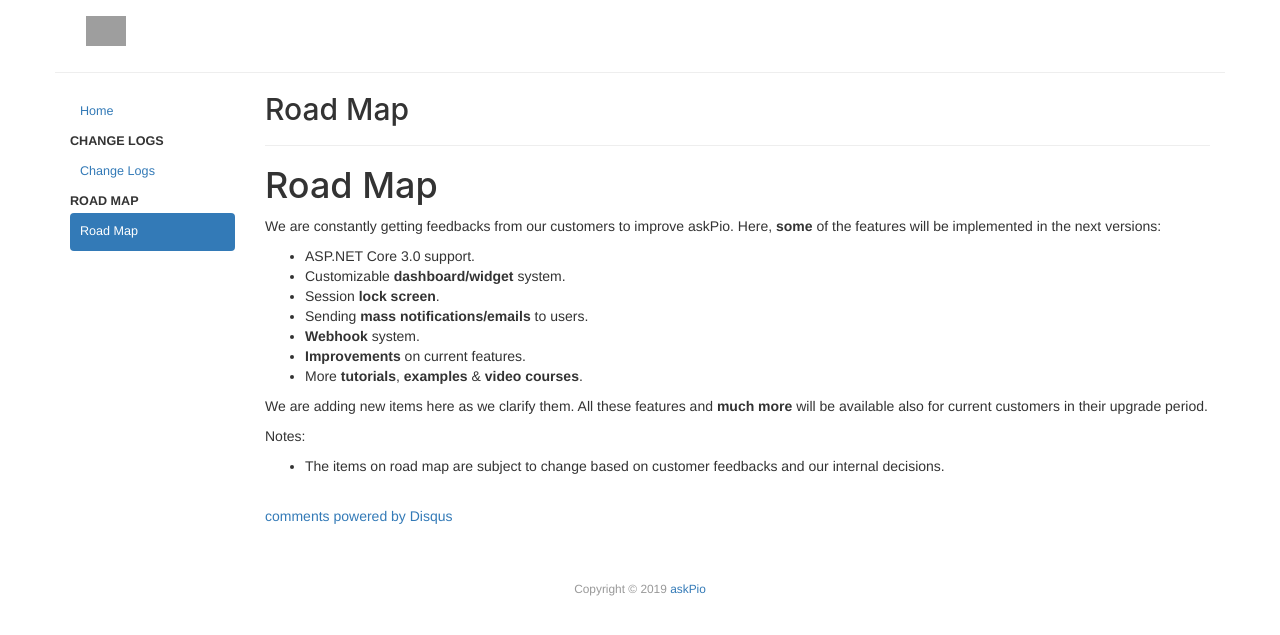
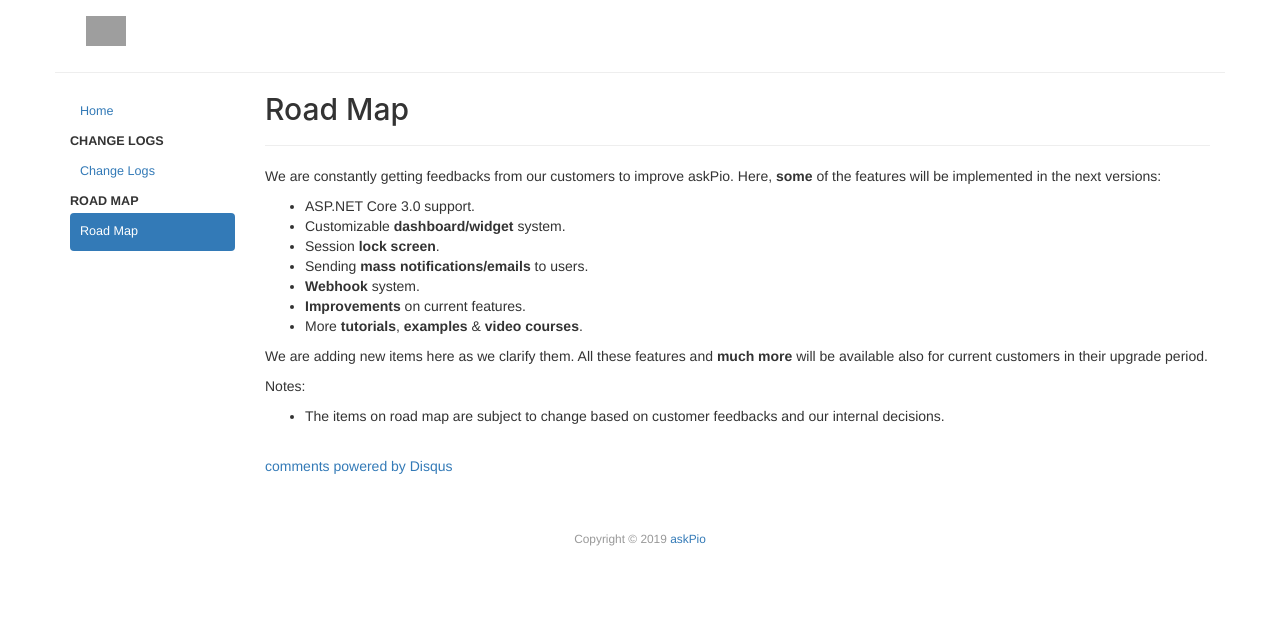
Before and after one commit to Harshgupta71/askPio_changelog, a Jekyll site: the page built from _posts/2019-10-03-Road-Map.md, in a window 1280 px wide. Shown: the top 635 px of the page. Built offline with Jekyll 4.4.1, drawn with Linux system fonts in a browser that asks for light colours; comment, search, counter and statistics services are not loaded; grey boxes are pictures that could not be loaded.

Commit message:
Update 2019-10-03-Road-Map.md

```diff
--- a/_posts/2019-10-03-Road-Map.md
+++ b/_posts/2019-10-03-Road-Map.md
@@ -6,8 +6,6 @@ date: 2019-10-03 00:00:01
 order: 1
 ---
 
-
-# Road Map
 
 We are constantly getting feedbacks from our customers to improve askPio. Here, **some** of the features will be implemented in the next versions:
 
```
